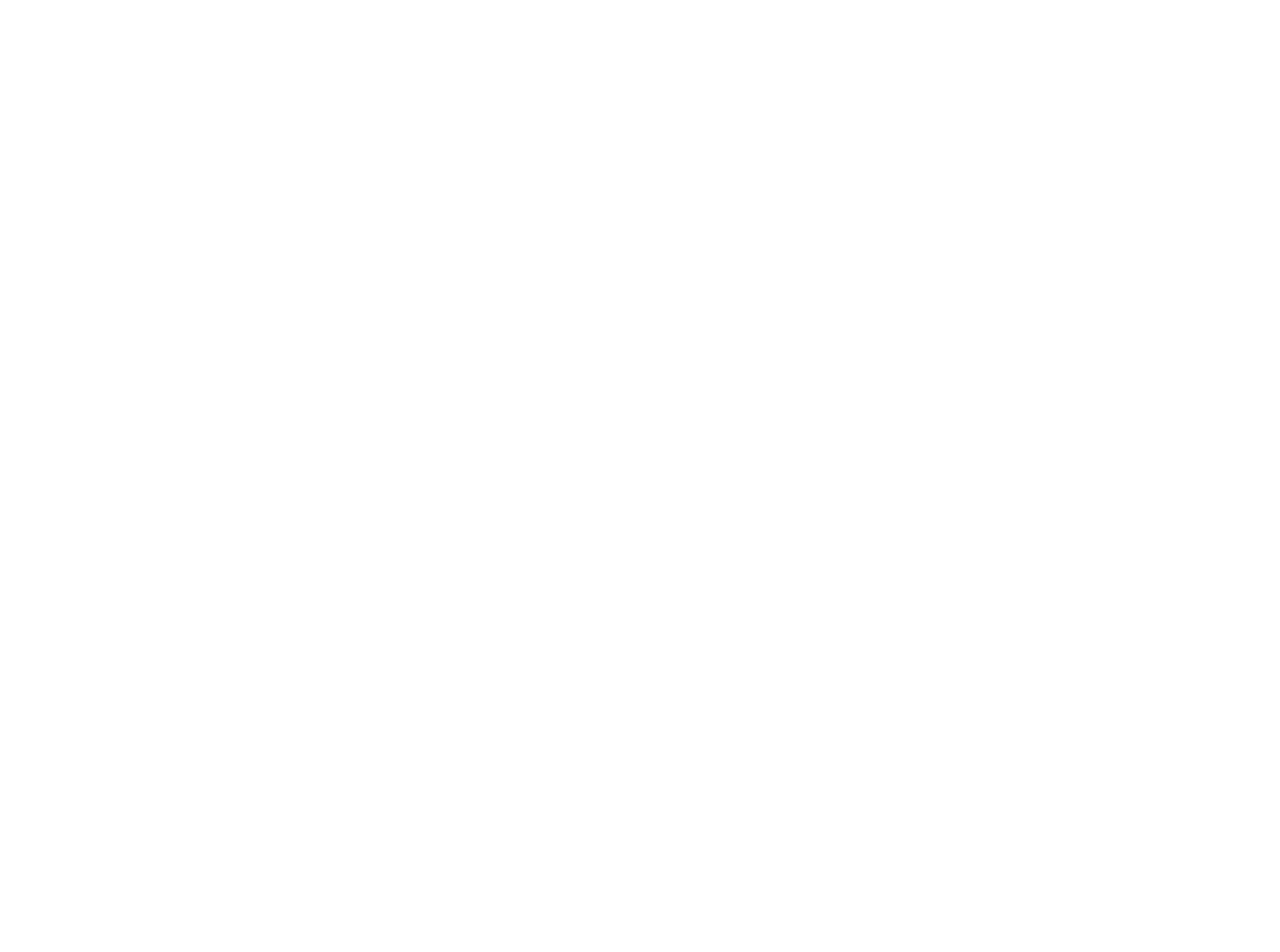
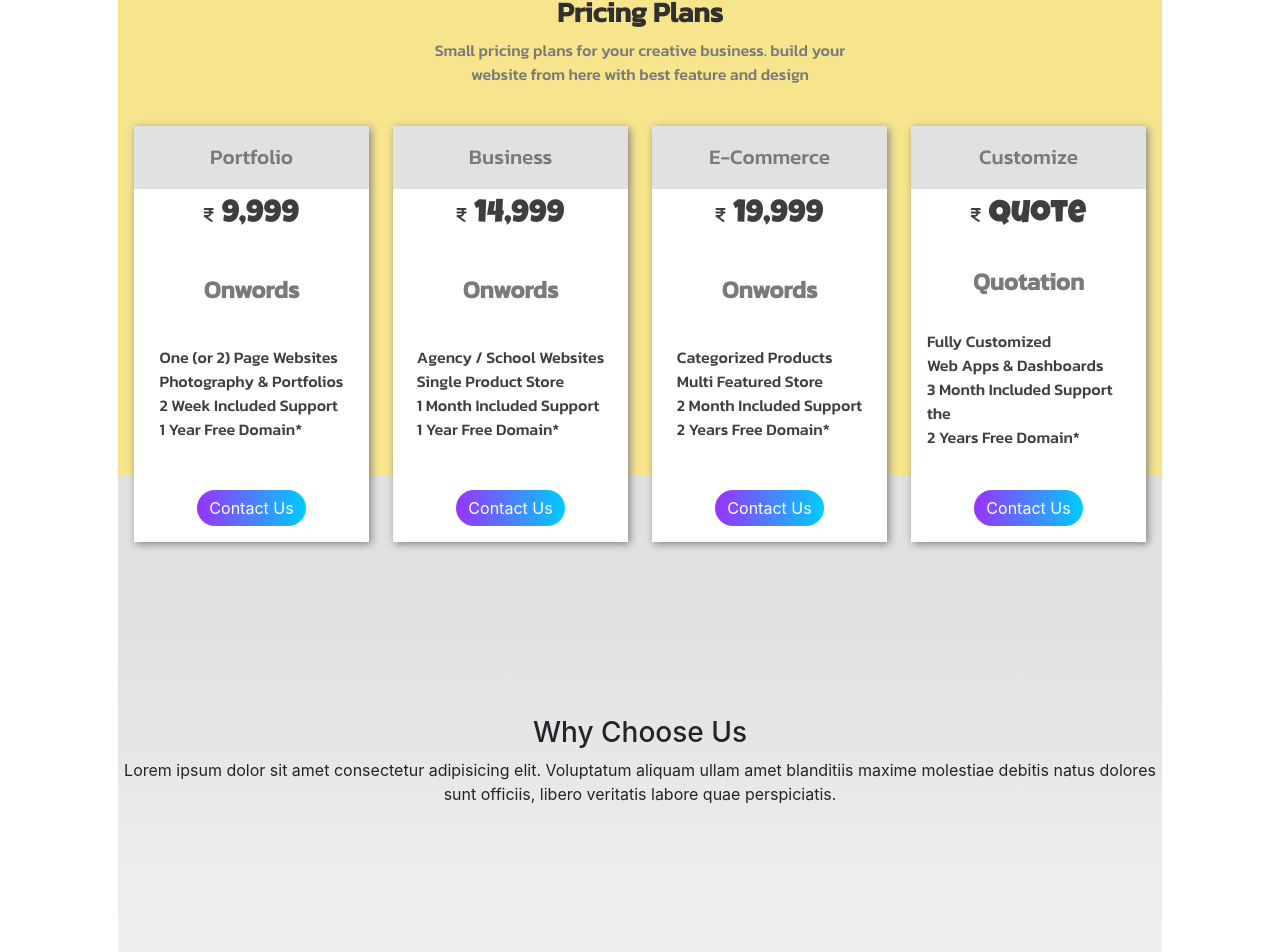
Before and after one commit to SanjayPaul4u/BanoDigital-Project2, a React (Create React App) app in the folder client/: page / in a window 1280 px wide. Shown: the part 860-1812 px from the top of the page. Before the commit the page ends 800 px from the top, so only its background shows below. Built offline with nearby package versions, Linux system fonts and the light colour scheme.

Commit message:
FrontEnd: 5. Complete Work done on Home-Price Page

```diff
--- a/client/src/components/Navbar.js
+++ b/client/src/components/Navbar.js
@@ -57,6 +57,10 @@ const Navbar = () => {
                 <li className="nav-item">
                 <a className={`nav-link ${!IsScroll?"default-text-color":"my-text-color"}`} aria-current="page" href="/">Review</a>
                 </li>
+
+                <li className="nav-item">
+                <a className={`nav-link ${!IsScroll?"default-text-color":"my-text-color"}`} aria-current="page" href="/">Price</a>
+                </li>
             </ul>
           {/* -----------------------------------------------------  📌*/}
               {/* SEARCH ICON 📌*/}
--- a/client/src/components/alers-comp/OfferAlert.js
+++ b/client/src/components/alers-comp/OfferAlert.js
@@ -10,7 +10,7 @@ const OfferAlert = (props) => {
   return (
 <div className={`fixed-top`} >
     <div className="alert alert-warning alert-dismissible fade show text-center" role="alert" style={IsScroll?myStyle:{}}>
-        <i className="fa-solid fa-circle-exclamation fa-rotate-180"></i><strong> Diwali Offer Going on </strong>| UP TO 75% | <strong><i class="fa-solid fa-phone"></i>9064784593 | <i class="fa-solid fa-envelope"></i> sanjoypaul655@gmail.com</strong>
+        <i className="fa-solid fa-circle-exclamation fa-rotate-180"></i><strong> Black Friday Offer Going on </strong>| UP TO 50% | <strong><i className="fa-solid fa-phone"></i>9064784593 | <i className="fa-solid fa-envelope"></i> sanjoypaul655@gmail.com</strong>
 
     </div>
 </div>
--- a/client/src/components/home-comp/Banner.js
+++ b/client/src/components/home-comp/Banner.js
@@ -25,7 +25,7 @@ const Banner = () => {
 
                     <div className='mt-4'>
                         {/* button todo */}
-                        <div className="btn btn-sm btn-primary">Order Now</div>
+                        <a href='/' id='banner-btn' className="btn btn-primary">Order Now</a>
                     </div>
 
                     <div className='textForUnderstandUser1'>
--- a/client/src/components/home-comp/Home.js
+++ b/client/src/components/home-comp/Home.js
@@ -1,6 +1,10 @@
 import React from 'react'
 import "../../style/Home.css"
 import Banner from './Banner'
+import Price from './Price'
+import WhyChooseUs from './WhyChooseUs'
+
+
 
 
 const Home = () => {
@@ -8,6 +12,9 @@ const Home = () => {
     <div className='container ' id='main-home'>
         {/* <h1>This is Home page</h1> */}
         <Banner/>
+        <Price/>
+        <WhyChooseUs/>
+
     </div>
   )
 }
--- /dev/null
+++ b/client/src/components/home-comp/Price.js
@@ -0,0 +1,100 @@
+import React from 'react'
+import "../../style/Price.css"
+
+
+const Price = () => {
+  return (
+    <div id='main-price'>
+      {/* MAIN PRICE HEAD */}
+      <div id='main-price-header'>
+        <h3>Pricing Plans</h3>
+        <p>Small pricing plans for your creative business. build your <br /> website from here with best feature and design</p>
+      </div>
+
+
+    {/* MAIN PRICE BODY */}
+      <div id='main-price-body'>
+          <div className="row">
+
+
+              <div className="price-list col-10 com-md-3 col-xl-3" id='price-list-1'>
+              <div className="card price-card">
+                  <h5 className="card-title">Portfolio</h5>
+                <div className="card-body">
+                  <div className='card-body-head'>
+                    <i class="fa-solid fa-indian-rupee-sign"></i>
+                    <h3> 9,999</h3>
+                  </div>
+                  <h6>Onwords</h6>
+                  <p className="card-text">One (or 2) Page Websites<br />Photography & Portfolios <br />2 Week Included Support<br />1 Year Free Domain*</p>
+                  <div>
+                    <a href="/" className="btn btn-primary">Contact Us</a>
+                  </div>
+                </div>
+              </div>
+              </div>
+
+              <div className="price-list col-10 com-md-3 col-xl-3" id='price-list-1'>
+              <div className="card price-card">
+                  <h5 className="card-title">Business</h5>
+                <div className="card-body">
+                  <div className='card-body-head'>
+                    <i class="fa-solid fa-indian-rupee-sign"></i>
+                    <h3> 14,999</h3>
+                  </div>
+                  <h6>Onwords</h6>
+                  <p className="card-text">Agency / School Websites<br />Single Product Store<br />1 Month Included Support<br />1 Year Free Domain*</p>
+                  <div>
+                    <a href="/" className="btn btn-primary">Contact Us</a>
+                  </div>
+                </div>
+              </div>
+              </div>
+
+              <div className="price-list col-10 com-md-3 col-xl-3" id='price-list-1'>
+              <div className="card price-card">
+                  <h5 className="card-title">E-Commerce</h5>
+                <div className="card-body">
+                  <div className='card-body-head'>
+                    <i class="fa-solid fa-indian-rupee-sign"></i>
+                    <h3> 19,999</h3>
+                  </div>
+                  <h6>Onwords</h6>
+                  <p className="card-text">Categorized Products<br />Multi Featured Store<br />2 Month Included Support<br />2 Years Free Domain*</p>
+                  <div>
+                    <a href="/" className="btn btn-primary">Contact Us</a>
+                  </div>
+                </div>
+              </div>
+              </div>
+
+              <div className="price-list col-10 com-md-3 col-xl-3" id='price-list-1'>
+              <div className="card price-card">
+                  <h5 className="card-title">Customize</h5>
+                <div className="card-body">
+                  <div className='card-body-head'>
+                    <i class="fa-solid fa-indian-rupee-sign"></i>
+                    <h3> Quote</h3>
+                  </div>
+                  <h6>Quotation</h6>
+                  <p className="card-text">Fully Customized<br />Web Apps & Dashboards <br />3 Month Included Support the <br />2 Years Free Domain*</p>
+
+
+
+
+                  <div>
+                    <a href="/" className="btn btn-primary">Contact Us</a>
+                  </div>
+                </div>
+              </div>
+              </div>
+
+
+
+          </div>
+      </div>
+    </div>
+  )
+}
+
+export default Price
--- /dev/null
+++ b/client/src/components/home-comp/WhyChooseUs.js
@@ -0,0 +1,15 @@
+import React from 'react'
+import '../../style/WhyChooseUs.css'
+
+const WhyChooseUs = () => {
+  return (
+    <div id='main-whychooseus'>
+        <div id="main-whychooseus-header">
+            <h3>Why Choose Us</h3>
+            <p>Lorem ipsum dolor sit amet consectetur adipisicing elit. Voluptatum aliquam ullam amet blanditiis maxime molestiae debitis natus dolores sunt officiis, libero veritatis labore quae perspiciatis.</p>
+        </div>
+    </div>
+  )
+}
+
+export default WhyChooseUs
--- a/client/src/style/All.css
+++ b/client/src/style/All.css
@@ -1,6 +1,9 @@
 *{
 
 }
+html {
+    scroll-behavior: smooth;
+    }
 body{
     background-color: #ffffff;
 }
--- a/client/src/style/Banner.css
+++ b/client/src/style/Banner.css
@@ -7,7 +7,8 @@
 
 #main-banner{
     /* background-color: #e3e3e3; */
-    height: 70vh;
+    height: 72vh;
+
 }
 #main-banner .row{
     /* background-color: #e3e3e3; */
@@ -48,6 +49,15 @@
     font-family: 'Kanit', sans-serif;
     margin-top: 10.4rem;
 }
+#banner-btn{
+    outline: none;
+    border: none;
+    background: linear-gradient(to right, #00ccff 0%, #9933ff 100%);
+    font-weight: 5000;
+}
+#banner-btn:hover{
+    background: linear-gradient(to left, #00ccff 0%, #9933ff 100%);
+}
 /* ---------------------------------------------------------------------------- */
 #right-banner-raw{
     /* background-color: #af2d2d; */
--- /dev/null
+++ b/client/src/style/Price.css
@@ -0,0 +1,93 @@
+@import url('https://fonts.googleapis.com/css2?family=Kanit:wght@500&display=swap');
+/* font-family: 'Kanit', sans-serif; */
+@import url('https://fonts.googleapis.com/css2?family=Luckiest+Guy&display=swap');
+/* font-family: 'Luckiest Guy', cursive; */
+
+#main-price{
+    padding-top: 6rem;
+    margin-top: 1.5rem;
+    background-color: #f6e58d;
+    height: 72vh;
+
+}
+#main-price #main-price-header{
+    font-family: 'Kanit', sans-serif;
+    text-align: center;
+}
+#main-price #main-price-header h3{
+    color: #303030;
+    font-weight: 600;
+}
+#main-price #main-price-header p{
+    color: #7a7a7a;
+}
+/* --------------------------------------------------------------------------------------- */
+#main-price-body{
+    padding: 1rem;
+    padding-top: 1.5rem;
+}
+#main-price-body .price-card{
+    border: none;
+    border-radius: 0rem;
+    height: 26rem;
+    width: auto;
+    box-shadow: 0.1rem 0.1rem 0.5rem grey;
+}
+#main-price-body .price-card:hover{
+    height: 29rem;
+    margin-top: -1.5rem;
+    box-shadow: 0.1rem 0.1rem 1rem rgb(43, 43, 43);
+    transition: all 0.5s;
+}
+#main-price-body .price-card .card-body{
+    display: flex;
+    flex-direction: column;
+    justify-content: space-between;
+    align-items: center;
+}
+#main-price-body .price-card .card-body .btn{
+    outline: none;
+    border: none;
+    background: linear-gradient(to right, #9933ff 0%, #00ccff 100%);
+    font-weight: 5000;
+    border-radius: 5rem;
+}
+#main-price-body .price-card .card-body .btn:hover{
+    background: linear-gradient(to left, #9933ff 0%, #00ccff 100%);
+}
+#main-price-body .price-card h5{
+    background-color: #e1e1e1;
+    padding: 1.2rem;
+    text-align: center;
+    font-weight: 500;
+    font-size: 1.3rem;
+    color: #7a7a7a;
+    font-family: 'Kanit', sans-serif;
+}
+#main-price-body .price-card .card-body-head{
+    color: #3e3e3e;
+    display: flex;
+    align-items: center;
+    margin-top: -1.7rem;
+
+}
+#main-price-body .price-card .card-body-head h3{
+    font-size: 2rem;
+    /* font-weight: 700; */
+    padding-top: 0.7rem;
+    padding-left: 0.5rem;
+    /* font-family: 'Kanit', sans-serif; */
+    font-family: 'Luckiest Guy', cursive;
+
+}
+#main-price-body .price-card h6{
+    font-size: 1.5rem;
+    color: #7a7a7a;
+    font-weight: 700;
+    font-family: 'Kanit', sans-serif;
+}
+#main-price-body .price-card p{
+    color: #3e3e3e;
+    font-weight: 500;
+    font-family: 'Kanit', sans-serif;
+}
--- /dev/null
+++ b/client/src/style/WhyChooseUs.css
@@ -0,0 +1,8 @@
+#main-whychooseus{
+    background-color: #efefef;
+    background: linear-gradient(to bottom, #e1e1e1  25%, #efefef 75%);
+    height: 75vh;
+
+    padding-top: 15rem;
+    text-align: center;
+}
```
Also changed, not shown: client/ClientNote.txt.
